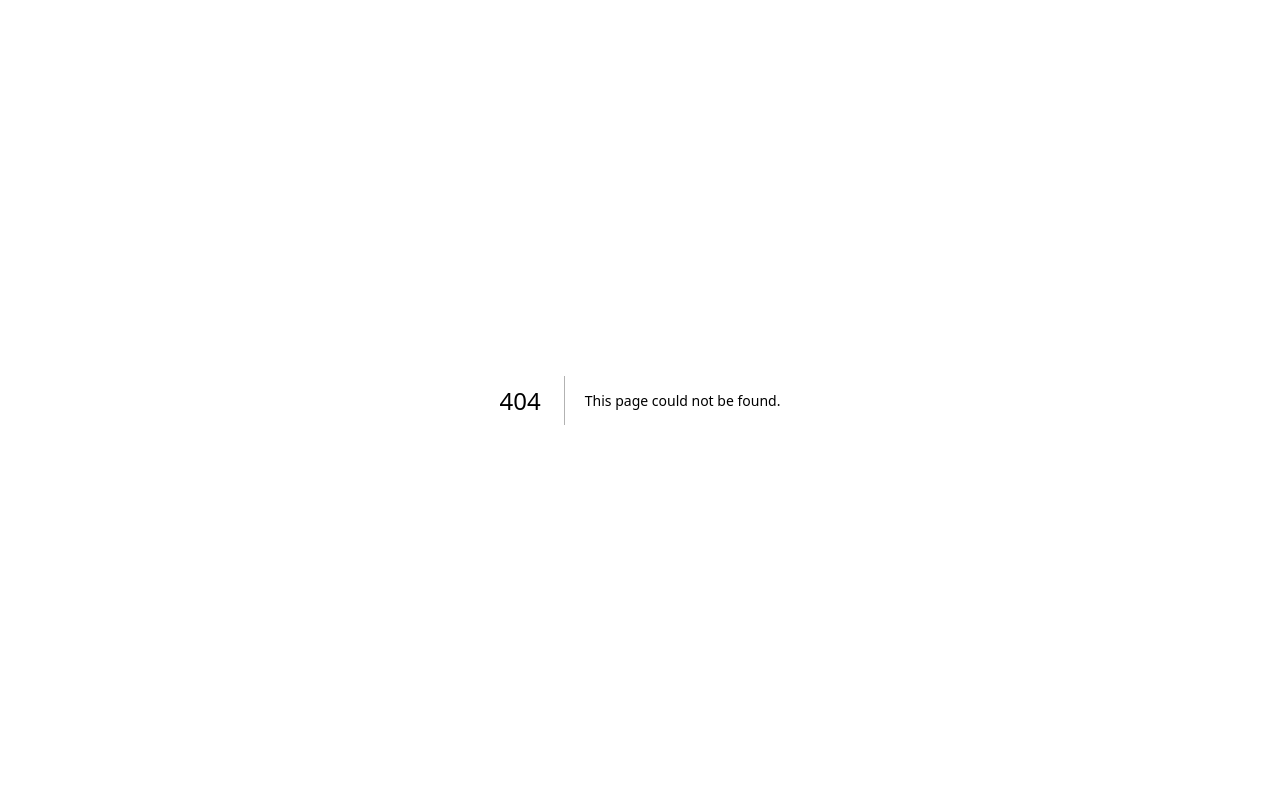
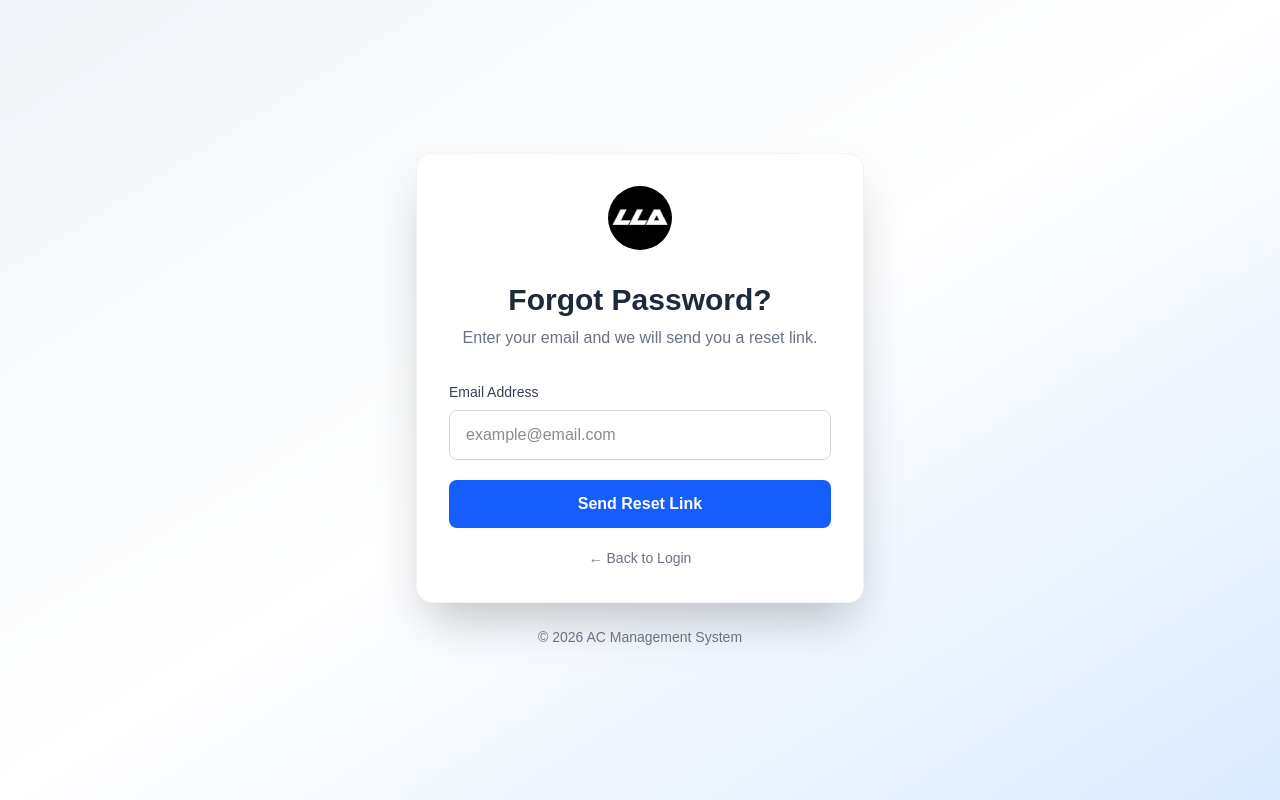
Before and after one commit to frhnhzln/ac-frontend, a Next.js app in the folder frontend/: page /forgot-password in a window 1280 px wide. Before the commit this address had no page. Built offline with nearby package versions, Linux system fonts and the light colour scheme.

Commit message:
ui forgot password

```diff
--- /dev/null
+++ b/frontend/app/forgot-password/page.tsx
@@ -0,0 +1,132 @@
+"use client";
+
+import { useState } from "react";
+import { useRouter } from "next/navigation";
+
+
+export default function ForgotPassword() {
+
+    const router = useRouter();
+
+    const [email, setEmail] = useState("");
+    const [loading, setLoading] = useState(false);
+
+    const handleSubmit = async (e: React.FormEvent) => {
+
+        e.preventDefault();
+        setLoading(true);
+
+        try {
+
+            const res = await fetch(
+                "http://localhost:8000/api/forgot-password",
+                {
+                    method:"POST",
+                    headers:{
+                        "Content-Type":"application/json",
+                        "Accept":"application/json"
+                    },
+                    body:JSON.stringify({
+                        email
+                    })
+                }
+            );
+
+            const data = await res.json();
+
+            if(!res.ok){
+
+                alert(data.message || "Something went wrong");
+
+                setLoading(false);
+
+                return;
+            }
+
+            alert(
+                "Reset password link has been sent to your email"
+            );
+
+            router.push("/");
+
+        } catch(error){
+            console.error(error);
+            alert("Server error");
+        }
+        setLoading(false);
+    }
+
+    return (
+        <main className="min-h-screen bg-gradient-to-br from-slate-100 via-white to-blue-100 flex items-center justify-center p-5">
+            <div className="w-full max-w-md">
+                <div className="bg-white rounded-2xl shadow-2xl border border-gray-100 p-8">
+                    {/* Logo */}
+                    <div className="flex justify-center mb-8">
+                        <img
+                            src="/images/LLA_logo2.jpeg"
+                            className="h-16 w-16 rounded-full object-cover"
+                            alt="LLA Logo"
+                        />
+                    </div>
+
+                    {/* Header */}
+                    <div className="text-center mb-8">
+                        <h1 className="text-3xl font-bold text-gray-800">
+                            Forgot Password?
+                        </h1>
+
+                        <p className="text-gray-500 mt-2">
+                            Enter your email and we will send you a reset link.
+                        </p>
+                    </div>
+
+                    <form
+                        onSubmit={handleSubmit}
+                        className="space-y-5"
+                    >
+                        <div>
+                            <label className="block text-sm font-medium text-gray-700 mb-2">
+
+                                Email Address
+
+                            </label>
+
+                            <input
+                                type="email"
+                                required
+                                placeholder="example@email.com"
+                                value={email}
+                                onChange={(e)=>setEmail(e.target.value)}
+                                className="w-full rounded-lg border border-gray-300 px-4 py-3 outline-none focus:border-blue-600 focus:ring-4 focus:ring-blue-100"
+                            />
+                        </div>
+
+                        <button
+                            disabled={loading}
+                            className="w-full rounded-lg bg-blue-600 py-3 text-white font-semibold hover:bg-blue-700 transition disabled:opacity-50"
+                        >
+                            {
+                                loading
+                                ? "Sending..."
+                                : "Send Reset Link"
+                            }
+                        </button>
+                    </form>
+
+                    <button
+                        onClick={()=>router.push("/")}
+                        className="w-full mt-5 text-sm text-gray-500 hover:text-blue-600"
+                    >
+                        ← Back to Login
+                    </button>
+                </div>
+
+                <p className="text-center text-sm text-gray-500 mt-6">
+
+                    © {new Date().getFullYear()} AC Management System
+
+                </p>
+            </div>
+        </main>
+    );
+}
--- a/frontend/app/page.tsx
+++ b/frontend/app/page.tsx
@@ -99,7 +99,7 @@ export default function Home() {
                 <label className="text-sm font-medium text-gray-700">
                   Password
                 </label>
-                <a href="#" className="text-sm text-blue-600 hover:underline">
+                <a href="/forgot-password" className="text-sm text-blue-600 hover:underline">
                   Forgot Password?
                 </a>
               </div>
```
